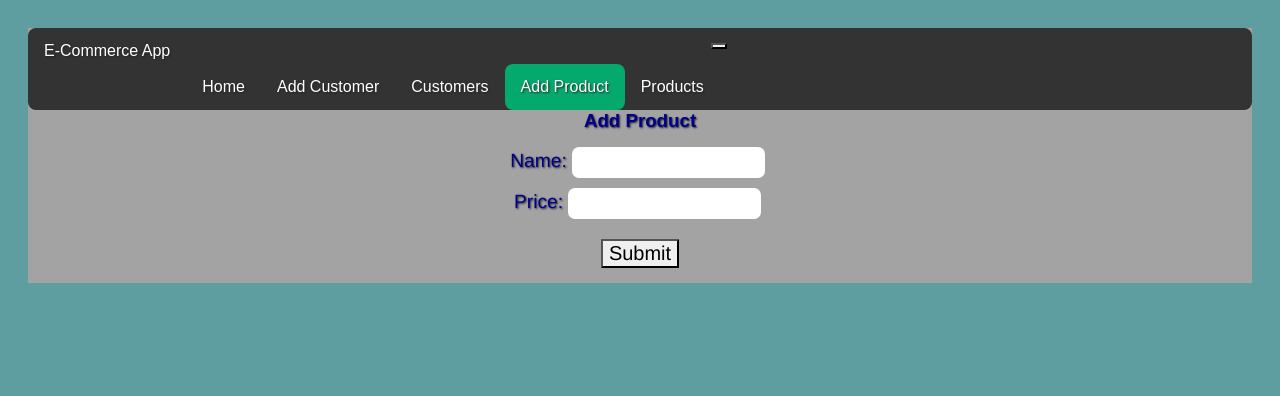
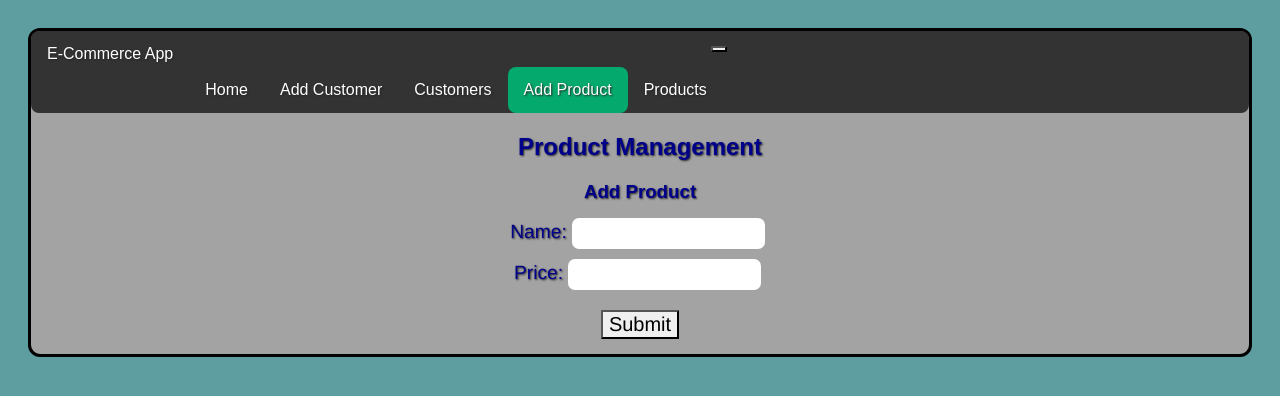
Before and after one commit to CurtisjPierce39/Mini-Project-E-commerce-API-Final-Mini-Project, a React (Vite) app: page /add-product in a window 1280 px wide. Shown: the top 396 px of the page. Built offline with nearby package versions, Linux system fonts and the light colour scheme; no server answers.

Commit message:
add initial description

```diff
--- a/src/App.jsx
+++ b/src/App.jsx
@@ -4,24 +4,59 @@ import CustomerList from './components/CustomerList';
 // import OrderList from './components/OrderList';
 import ProductList from './components/ProductList';
 import CustomerFormWrapper from './components/CustomerFormWrapper';
-import { Route, Routes, BrowserRouter } from 'react-router-dom';
+import { Route, Routes } from 'react-router-dom';
 import './AppStyles.css';
 import ProductForm from './components/ProductForm';
 import NotFound from './components/NotFound';
 import HomePage from './components/HomePage';
+import { useState, useEffect } from 'react';
+import axios from 'axios';
+
+
 
 function App() {
+
+  const [products, setProducts] = useState([]);
+  const [selectedProduct, setSelectedProduct] = useState(null);
+
+  useEffect(() => {
+    fetchProducts();
+  }, []);
+
+  const fetchProducts = async () => {
+    try {
+        const response = await axios.get('http://127.0.0.1:5000/products');
+        setProducts(response.data);
+    } catch (error) {
+        console.error('Error fetching products:', error);
+    }
+};
+
+
+  const handleEditProduct = (product) => {
+    setSelectedProduct(product)
+  };
+
+  const handleProductUpdated = () => {
+    fetchProducts();
+    setSelectedProduct(null);
+  };
+
+  const handleProductDeleted = () => {
+    fetchProducts();
+  };
+
   return (
     <div className='app-container'>
-          <NavigationBar/>
+      <NavigationBar />
       <Routes>
         <Route path="/" element={<HomePage />} />
         <Route path="/add-customer/" element={<CustomerFormWrapper />} />
         <Route path="/edit-customer/:id" element={<CustomerFormWrapper />} />
         <Route path="/customers" element={<CustomerList />} />
-              <Route path="/add-product" element={<ProductForm />} />
+        <Route path="/add-product" element={<ProductForm selectedProduct={selectedProduct} onProductUpdated={handleProductUpdated}/>} />
         <Route path='edit-product/:id' element={<ProductForm />} />
-              <Route path='/products' element={<ProductList />} />
+        <Route path='/products' element={<ProductList products={products} onEditProduct={handleEditProduct} onProductDeleted={handleProductDeleted}/>} />
         <Route path='*' element={<NotFound />} />
       </Routes>
     </div>
--- a/src/AppStyles.css
+++ b/src/AppStyles.css
@@ -72,9 +72,10 @@ div h1 {
 }
 
 .app-container {
+    border: solid black;
     text-align: center;
     background-color: #a3a3a3;
-    border-radius: px;
+    border-radius: 12px;
     color: darkblue;
     text-shadow: 1px 1px 2px rgb(37, 37, 37);
 }
--- a/src/components/CustomerForm.jsx
+++ b/src/components/CustomerForm.jsx
@@ -112,8 +112,6 @@ class CustomerForm extends Component {
                         isLoading: false,
                         showSuccessModal: true
                     });
-                    // this.props.navigate('/customers')
-                    // this.setState({ isLoading: false})
                 })
                 .catch(error => {
                     console.error('Error submitting form:', error);
--- a/src/components/HomePage.jsx
+++ b/src/components/HomePage.jsx
@@ -1,12 +1,14 @@
 import { Button } from "react-bootstrap";
+import { useNavigate, Navigate } from "react-router-dom";
 
 function HomePage() {
+    const navigate = useNavigate();
     return (
         <div>
             <h1>Welcome to our E-Commerce App!</h1>
             <p>This is the place to find all your needs at one click!</p>
             <img src="./src/components/img/e-commerce.jpg" className="img-fluid" alt="e-commerce image" /><br></br>
-            <Button variant='btn btn-primary' type="submit">Shop Now!!</Button>
+            <Button variant="primary" onClick={() => navigate(`/products`)} className="me-2">Shop Now!</Button>
 
         </div>
         )
--- a/src/components/ProductForm.jsx
+++ b/src/components/ProductForm.jsx
@@ -69,6 +69,7 @@ const ProductForm = () => {
     return (
         <>
             <Form onSubmit={handleSubmit}>
+                <h2>Product Management</h2>
                 <h3>{id ? 'Edit' : 'Add'} Product</h3>
                 {errorMessage && <Alert variant="danger">{errorMessage}</Alert>}
                 <Form.Group controlId="productName">
--- a/src/components/ProductList.jsx
+++ b/src/components/ProductList.jsx
@@ -7,6 +7,7 @@ import { Button, Container, ListGroup, Row, Col } from 'react-bootstrap';
 const ProductList = () => {
     const [products, setProducts] = useState([]);
     const navigate = useNavigate();
+
 
     const fetchProducts = async () => {
         try {
@@ -34,7 +35,7 @@ const ProductList = () => {
         <Container>
             <Row>
                 <Col>
-                    <h3>Products</h3>
+                    <h2>Products</h2>
                     <ListGroup>
                         {products.map(product => {
                             <ListGroup.Item key={product.id} className="d-flex justify-content-between align-items-center shadow-sm p-3 mb-3 bg-white rounded">
```
Lines whose indentation alone changed are shown as unchanged.
